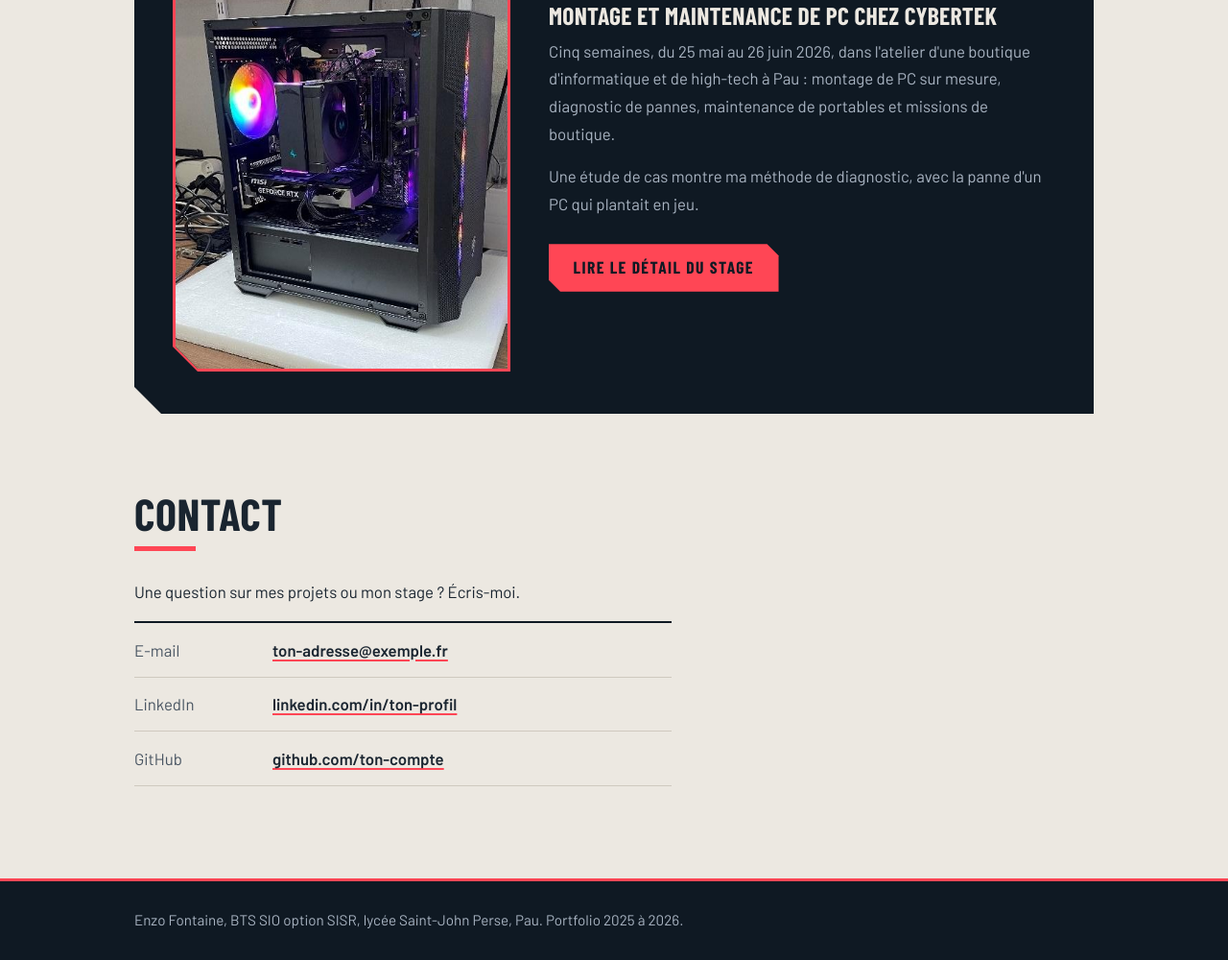
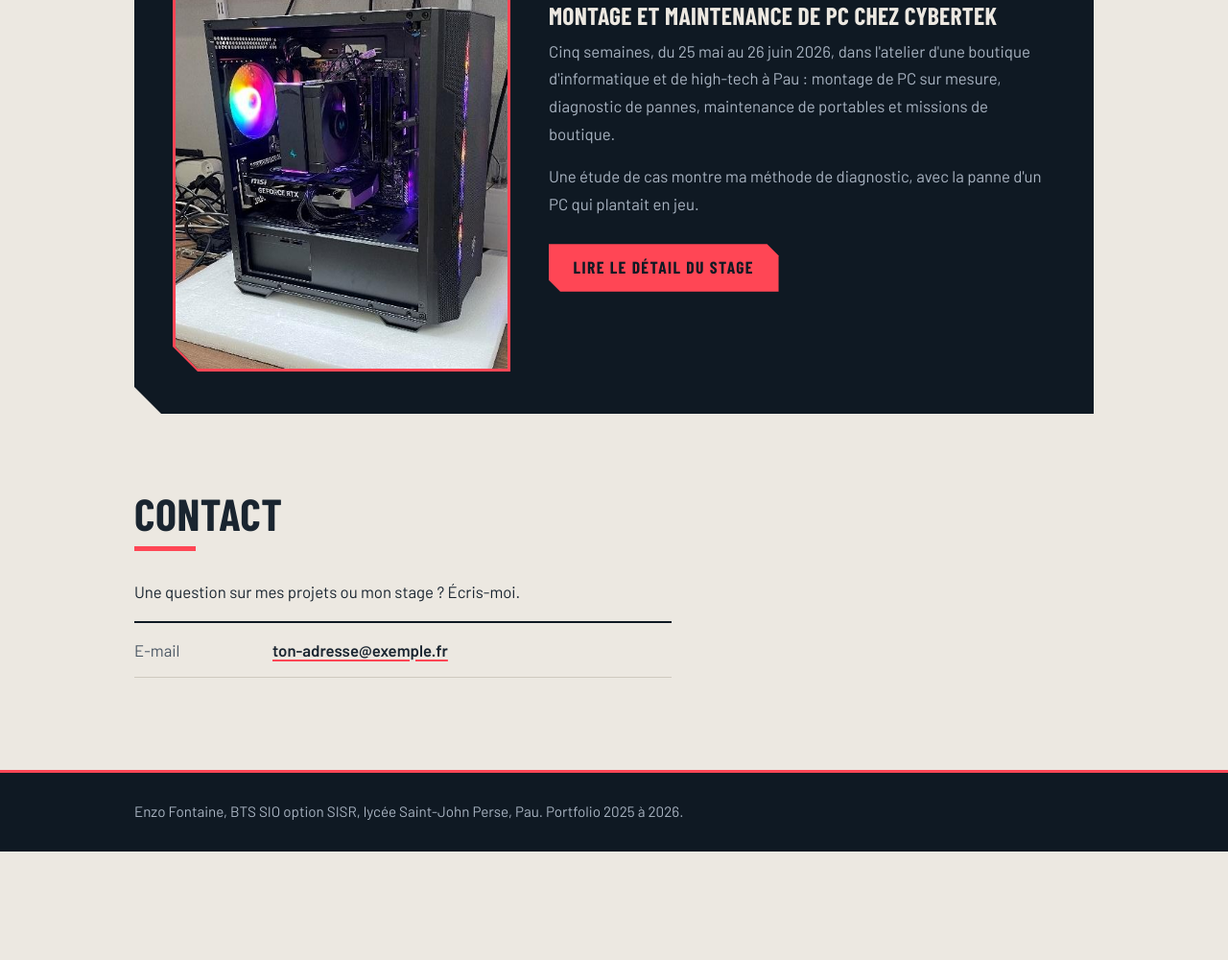
Before and after one commit to MrPeriNozee/Portfolio, a plain HTML site: page index.html in a window 1280 px wide. Shown: the part 2803-3803 px from the top of the page at 96% size. After the commit the page ends 3690 px from the top, so only its background shows below. Drawn offline with nearby package versions, Linux system fonts and the light colour scheme.

Commit message:
Add files via upload

```diff
--- a/index.html
+++ b/index.html
@@ -157,8 +157,6 @@
     <!-- À REMPLACER : mets ta vraie adresse e-mail et tes vrais liens ci-dessous -->
     <ul class="contact-list">
       <li><span>E-mail</span><a href="mailto:fontaine.enzo64000@gmail.com">ton-adresse@exemple.fr</a></li>
-      <li><span>LinkedIn</span><a href="https://www.linkedin.com/in/ton-profil">linkedin.com/in/ton-profil</a></li>
-      <li><span>GitHub</span><a href="https://github.com/ton-compte">github.com/ton-compte</a></li>
     </ul>
   </section>
 
```
